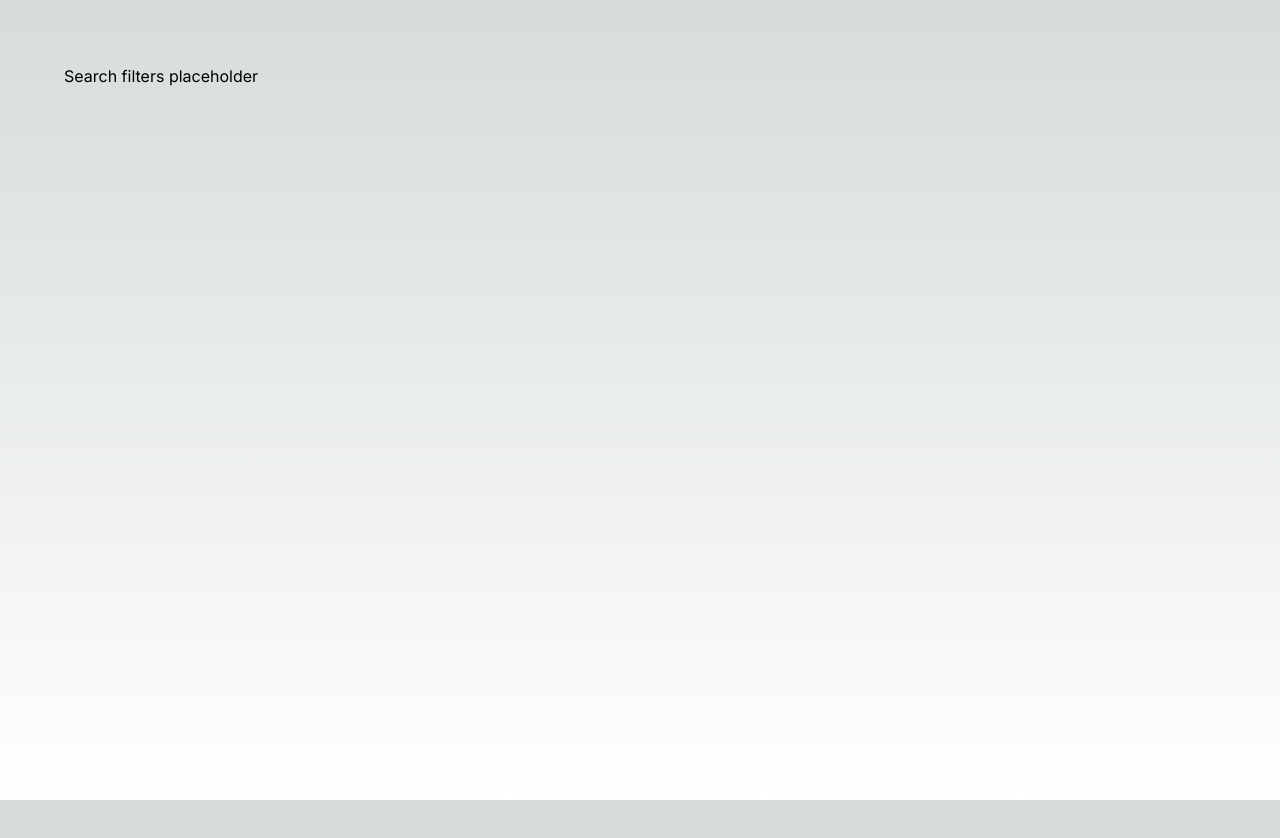
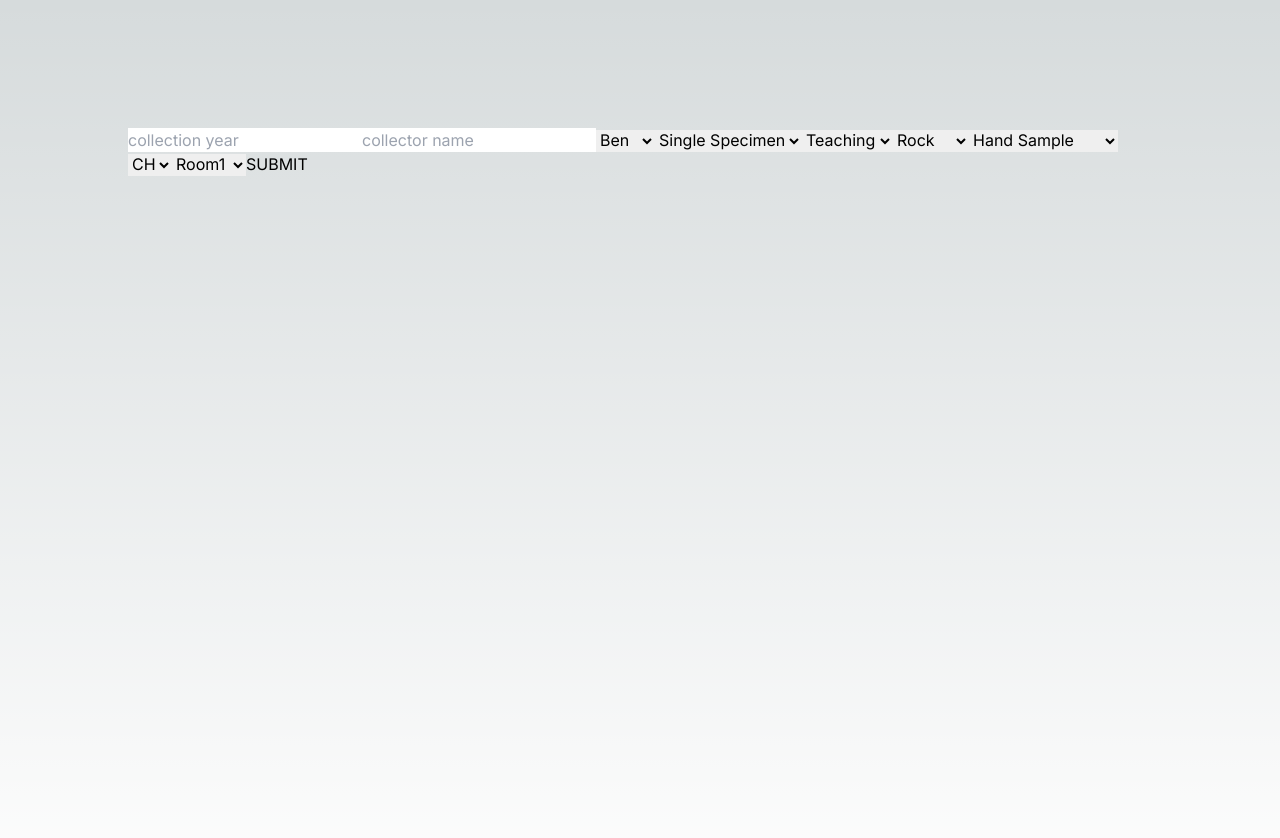
Before and after one commit to psnovichkov/Geology, a Next.js app: page /search/filters in a window 1280 px wide. Shown: the top 838 px of the page. Before the commit the page ends 800 px from the top, so only its background shows below. Built offline with nearby package versions, Linux system fonts and the light colour scheme.

Commit message:
created layout for filter search

```diff
--- a/src/app/newentry/page.tsx
+++ b/src/app/newentry/page.tsx
@@ -91,6 +91,7 @@ export default function NewEntry() {
         }}
         onSubmit={async (values, actions) => {
           console.log(values);
+          actions.setSubmitting(true);
           const result = await axios
             .post(`http://localhost:5000/samples`, values)
             .then(() => {
--- /dev/null
+++ b/src/app/search/filters/layout.tsx
@@ -0,0 +1,11 @@
+export default function SearchFilters({
+  children,
+}: Readonly<{
+  children: React.ReactNode;
+}>) {
+  return (
+    <div className="flex min-h-screen flex-col items-center justify-between p-8 sm:p-16">
+      {children}
+    </div>
+  );
+}
--- a/src/app/search/filters/page.tsx
+++ b/src/app/search/filters/page.tsx
@@ -1,3 +1,100 @@
+"use client";
+import React from "react";
+import { Formik, Form, Field, FormikProps } from "formik";
+import axios from "axios";
+
+interface InitialValuesForSearchFilters {
+  category: string;
+  collectorName: string;
+  advisorName: string;
+  collectionYear: string;
+  collectionReason: string;
+  sampleForm: string;
+  sampleType: string;
+  storageBuilding: string;
+  storageRoom: string;
+}
+
 export default function SearchFilters() {
-  return <div>Search filters placeholder</div>;
+  return (
+    <div>
+      <div>
+        <Formik
+          initialValues={{
+            category: "",
+            collectorName: "",
+            advisorName: "",
+            collectionYear: "",
+            collectionReason: "",
+            sampleForm: "",
+            sampleType: "",
+            storageBuilding: "",
+            storageRoom: "",
+          }}
+          onSubmit={async (values, actions) => {
+            console.log(values);
+            actions.setSubmitting(true);
+            const result = await axios
+              .get(
+                `http://localhost:5000/samples?category=${values.category}&collectorName=${values.collectorName}&advisorName=${values.advisorName}&collectionYear=${values.collectionYear}`
+              )
+              .then(() => {
+                actions.setSubmitting(false);
+              });
+          }}
+        >
+          {(props: FormikProps<InitialValuesForSearchFilters>) => (
+            <Form>
+              <fieldset>
+                <Field
+                  type="text"
+                  name="collectionYear"
+                  placeholder="collection year"
+                />
+                <Field
+                  type="text"
+                  name="collectorName"
+                  placeholder="collector name"
+                />
+                <Field name="advisorName" as="select">
+                  <option value="Ben">Ben</option>
+                  <option value="Dave">Dave</option>
+                </Field>
+                <Field name="category" as="select">
+                  <option value="singleSpecimen">Single Specimen</option>
+                  <option value="collection">Collection</option>
+                </Field>
+                <Field name="collectionReason" as="select">
+                  <option value="teaching">Teaching</option>
+                  <option value="research">Research</option>
+                </Field>
+                <Field name="sampleType" as="select">
+                  <option value="rock">Rock</option>
+                  <option value="mineral">Mineral</option>
+                  <option value="fossil">Fossil</option>
+                  <option value="soil">Soil</option>
+                  <option value="water">Water</option>
+                </Field>
+                <Field name="sampleForm" as="select">
+                  <option value="handSample">Hand Sample</option>
+                  <option value="mineralSeparate">Mineral Separate</option>
+                  <option value="thinSection">Thin Section</option>
+                </Field>
+                <Field name="storageBuilding" as="select">
+                  <option value="CH">CH</option>
+                  <option value="PS">PS</option>
+                </Field>
+                <Field name="storageRoom" as="select">
+                  <option value="room1">Room1</option>
+                  <option value="room2">Room2</option>
+                  <option value="room3">Room3</option>
+                </Field>
+                <button type="submit">SUBMIT</button>
+              </fieldset>
+            </Form>
+          )}
+        </Formik>
+      </div>
+    </div>
+  );
 }
```
